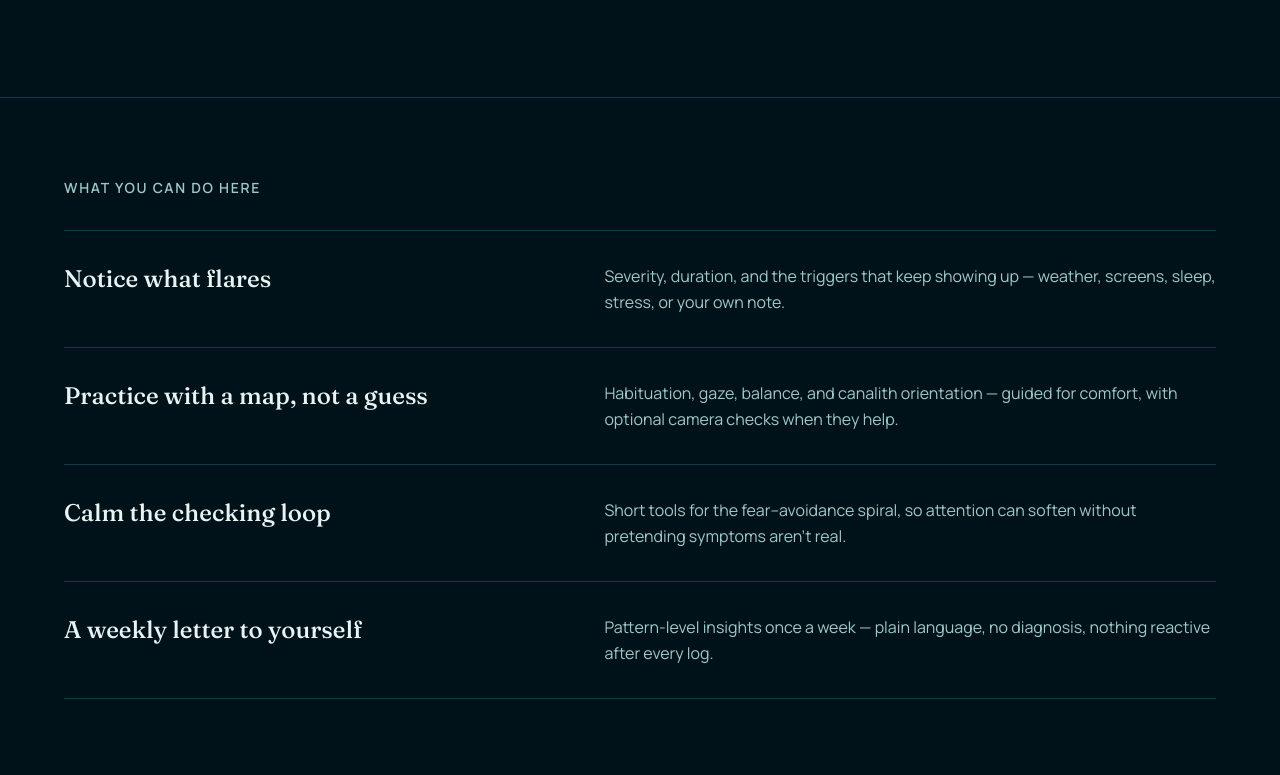
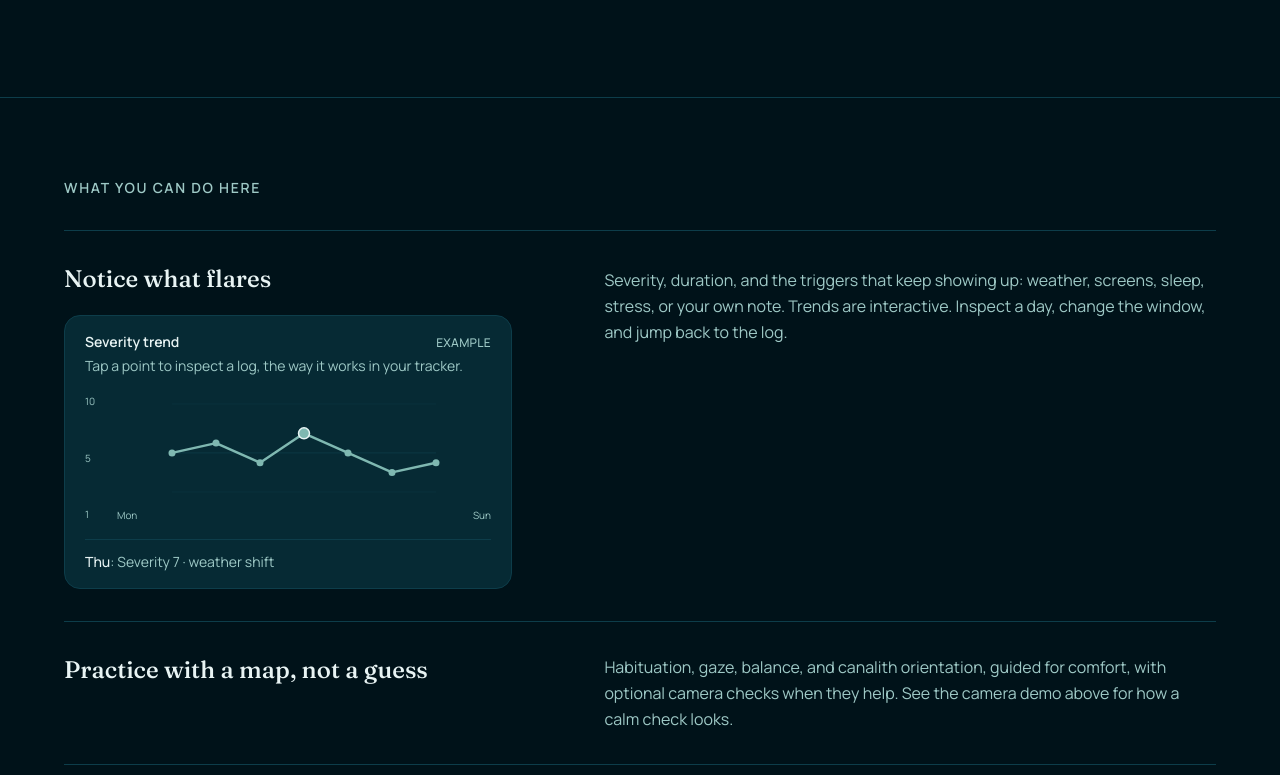
Before and after one commit to dbustosjr/Stasus, a Next.js app: page / in a window 1280 px wide. Shown: the part 2022-2797 px from the top of the page. Built offline with nearby package versions, Linux system fonts and the light colour scheme.

Commit message:
landing page changes and fixes

```diff
--- a/src/app/page.tsx
+++ b/src/app/page.tsx
@@ -1,6 +1,7 @@
 import Link from "next/link";
 import { SiteHeader } from "@/components/site-header";
 import { WebcamDemo } from "@/components/webcam-demo";
+import { LandingSeverityDemo } from "@/components/landing-severity-demo";
 
 /**
  * Persuade landing — editorial calm, brand-first, motion-safe.
@@ -51,7 +52,7 @@ export default async function Home({
             </h1>
             <p className="mt-5 max-w-md text-base leading-relaxed text-[color-mix(in_srgb,white_78%,transparent)] sm:text-lg">
               A quiet place to notice what flares, practice mapped rehab, and
-              ease the checking loop — without turning your body into a
+              ease the checking loop, without turning your body into a
               diagnosis.
             </p>
             <div className="mt-8 flex w-full flex-col gap-5 sm:w-fit">
@@ -89,8 +90,8 @@ export default async function Home({
               See how a calm head-movement check looks in Stasus.
             </h2>
             <p className="mt-3 max-w-xl text-base leading-relaxed text-[var(--stasus-ink-muted)] sm:text-lg">
-              Optional camera support for practice — metadata only, nothing
-              recorded. Tap play when you’re ready; nothing starts on its own.
+              Optional camera support for practice. Metadata only; nothing is
+              recorded. Tap play when you’re ready. Nothing starts on its own.
             </p>
           </div>
           <WebcamDemo />
@@ -105,9 +106,9 @@ export default async function Home({
           </h2>
           <p className="max-w-lg text-base leading-relaxed text-[var(--stasus-ink-muted)] sm:text-lg">
             Stasus is for people living with dizziness, imbalance, and the
-            worry that follows — diagnosed or not. You log what you notice,
-            practice what fits, and get a weekly look at patterns. No scores to
-            chase. No lecture after every entry.
+            worry that follows, whether or not you have a diagnosis. You log
+            what you notice, practice what fits, and get a weekly look at
+            patterns. No scores to chase. No lecture after every entry.
           </p>
         </div>
       </section>
@@ -119,36 +120,79 @@ export default async function Home({
             What you can do here
           </p>
           <ul className="mt-8 divide-y divide-[var(--stasus-border)] border-y border-[var(--stasus-border)]">
-            {[
-              {
-                title: "Notice what flares",
-                body: "Severity, duration, and the triggers that keep showing up — weather, screens, sleep, stress, or your own note.",
-              },
-              {
-                title: "Practice with a map, not a guess",
-                body: "Habituation, gaze, balance, and canalith orientation — guided for comfort, with optional camera checks when they help.",
-              },
-              {
-                title: "Calm the checking loop",
-                body: "Short tools for the fear–avoidance spiral, so attention can soften without pretending symptoms aren’t real.",
-              },
-              {
-                title: "A weekly letter to yourself",
-                body: "Pattern-level insights once a week — plain language, no diagnosis, nothing reactive after every log.",
-              },
-            ].map((item) => (
-              <li
-                key={item.title}
-                className="grid gap-3 py-8 sm:grid-cols-[minmax(0,0.9fr)_minmax(0,1.1fr)] sm:gap-10"
-              >
+            <li className="grid gap-3 py-8 lg:grid-cols-[minmax(0,0.9fr)_minmax(0,1.1fr)] lg:gap-10">
+              <div>
                 <h3 className="font-display text-2xl font-medium text-[var(--stasus-ink)]">
-                  {item.title}
+                  Notice what flares
                 </h3>
-                <p className="text-base leading-relaxed text-[var(--stasus-ink-muted)]">
-                  {item.body}
-                </p>
-              </li>
-            ))}
+                <LandingSeverityDemo />
+              </div>
+              <p className="text-base leading-relaxed text-[var(--stasus-ink-muted)] lg:pt-1">
+                Severity, duration, and the triggers that keep showing up:
+                weather, screens, sleep, stress, or your own note. Trends are
+                interactive. Inspect a day, change the window, and jump back to
+                the log.
+              </p>
+            </li>
+
+            <li className="grid gap-3 py-8 sm:grid-cols-[minmax(0,0.9fr)_minmax(0,1.1fr)] sm:gap-10">
+              <h3 className="font-display text-2xl font-medium text-[var(--stasus-ink)]">
+                Practice with a map, not a guess
+              </h3>
+              <p className="text-base leading-relaxed text-[var(--stasus-ink-muted)]">
+                Habituation, gaze, balance, and canalith orientation, guided for
+                comfort, with optional camera checks when they help. See the
+                camera demo above for how a calm check looks.
+              </p>
+            </li>
+
+            <li className="grid gap-3 py-8 lg:grid-cols-[minmax(0,0.9fr)_minmax(0,1.1fr)] lg:gap-10">
+              <div>
+                <h3 className="font-display text-2xl font-medium text-[var(--stasus-ink)]">
+                  Calm the checking loop
+                </h3>
+                <div
+                  className="mt-5 max-w-md border-y border-[var(--stasus-border)] py-4"
+                  aria-label="Example calm prompts"
+                >
+                  <p className="text-xs font-medium tracking-wide text-[var(--stasus-ink-muted)] uppercase">
+                    Example · quiet prompts
+                  </p>
+                  <ul className="mt-3 space-y-2.5 text-sm leading-relaxed text-[var(--stasus-ink)]">
+                    <li>Name the urge to check, without acting on it yet.</li>
+                    <li>Soften the jaw and unclench the hands.</li>
+                    <li>Choose one planned next step, not another scan.</li>
+                  </ul>
+                </div>
+              </div>
+              <p className="text-base leading-relaxed text-[var(--stasus-ink-muted)] lg:pt-1">
+                Short tools for the fear-avoidance spiral, so attention can
+                soften without pretending symptoms aren’t real.
+              </p>
+            </li>
+
+            <li className="grid gap-3 py-8 lg:grid-cols-[minmax(0,0.9fr)_minmax(0,1.1fr)] lg:gap-10">
+              <div>
+                <h3 className="font-display text-2xl font-medium text-[var(--stasus-ink)]">
+                  A weekly letter to yourself
+                </h3>
+                <blockquote className="mt-5 max-w-md border-l-2 border-[var(--stasus-aqua)] pl-4">
+                  <p className="text-xs font-medium tracking-wide text-[var(--stasus-ink-muted)] uppercase">
+                    Example
+                  </p>
+                  <p className="mt-2 font-display text-base leading-relaxed text-[var(--stasus-ink)]">
+                    A few tougher evenings mid-week, with sleep showing up often.
+                    Nothing here is a grade. Just a gentle look at what clustered,
+                    and room to rest when things spiked.
+                  </p>
+                </blockquote>
+              </div>
+              <p className="text-base leading-relaxed text-[var(--stasus-ink-muted)] lg:pt-1">
+                Pattern-level insights once a week in plain language. No
+                diagnosis, and nothing reactive after every log. Daily and
+                monthly notes are there too when they help.
+              </p>
+            </li>
           </ul>
         </div>
       </section>
@@ -166,7 +210,7 @@ export default async function Home({
             </h2>
             <p className="mt-3 text-base text-[color-mix(in_srgb,white_78%,transparent)]">
               Start with what you’re feeling. You can share a condition label
-              later — or never.
+              later, or never.
             </p>
           </div>
           <Link
@@ -184,7 +228,7 @@ export default async function Home({
             Stasus
           </p>
           <p className="max-w-md text-sm leading-relaxed text-[var(--stasus-ink-muted)]">
-            Wellness support for vestibular symptoms — not a clinic, not a
+            Wellness support for vestibular symptoms. Not a clinic, and not a
             diagnosis engine. Built to stay calm on purpose.
           </p>
         </div>
--- /dev/null
+++ b/src/components/landing-severity-demo.tsx
@@ -0,0 +1,175 @@
+"use client";
+
+import { useId, useState } from "react";
+
+type DemoPoint = {
+  key: string;
+  severity: number;
+  label: string;
+  detail: string;
+};
+
+/** Illustrative sample only — not live user data. */
+const DEMO_POINTS: DemoPoint[] = [
+  { key: "1", severity: 5, label: "Mon", detail: "Severity 5 · sleep came up" },
+  { key: "2", severity: 6, label: "Tue", detail: "Severity 6 · busy screens" },
+  { key: "3", severity: 4, label: "Wed", detail: "Severity 4 · steadier afternoon" },
+  { key: "4", severity: 7, label: "Thu", detail: "Severity 7 · weather shift" },
+  { key: "5", severity: 5, label: "Fri", detail: "Severity 5 · shorter flare" },
+  { key: "6", severity: 3, label: "Sat", detail: "Severity 3 · rest day" },
+  { key: "7", severity: 4, label: "Sun", detail: "Severity 4 · gentle evening" },
+];
+
+export function LandingSeverityDemo() {
+  const titleId = useId();
+  const [selectedKey, setSelectedKey] = useState<string | null>("4");
+  const selected =
+    DEMO_POINTS.find((p) => p.key === selectedKey) ?? null;
+
+  const width = 320;
+  const height = 112;
+  const padX = 28;
+  const padY = 12;
+  const min = 1;
+  const max = 10;
+  const xs = DEMO_POINTS.map((_, i) =>
+    padX + (i * (width - padX * 2)) / (DEMO_POINTS.length - 1),
+  );
+  const ys = DEMO_POINTS.map(
+    (p) => padY + ((max - p.severity) / (max - min)) * (height - padY * 2),
+  );
+  const path = xs
+    .map((x, i) => `${i === 0 ? "M" : "L"} ${x.toFixed(1)} ${ys[i]!.toFixed(1)}`)
+    .join(" ");
+
+  function toggle(key: string) {
+    setSelectedKey((cur) => (cur === key ? null : key));
+  }
+
+  return (
+    <figure
+      className="mt-5 max-w-md rounded-2xl border border-[var(--stasus-border)] bg-[var(--stasus-surface)] px-4 py-4 sm:px-5"
+      aria-labelledby={titleId}
+    >
+      <div className="flex flex-wrap items-baseline justify-between gap-2">
+        <figcaption
+          id={titleId}
+          className="text-sm font-semibold text-[var(--stasus-ink)]"
+        >
+          Severity trend
+        </figcaption>
+        <span className="text-xs font-medium tracking-wide text-[var(--stasus-ink-muted)] uppercase">
+          Example
+        </span>
+      </div>
+      <p className="mt-1 text-sm text-[var(--stasus-ink-muted)]">
+        Tap a point to inspect a log, the way it works in your tracker.
+      </p>
+
+      <div className="mt-4 flex gap-2">
+        <div
+          className="flex w-6 shrink-0 flex-col justify-between py-1 text-[10px] leading-none text-[var(--stasus-ink-muted)]"
+          aria-hidden
+        >
+          <span>10</span>
+          <span>5</span>
+          <span>1</span>
+        </div>
+        <div className="min-w-0 flex-1">
+          <svg
+            viewBox={`0 0 ${width} ${height}`}
+            className="h-28 w-full"
+            role="img"
+            aria-label="Example severity over a recent week"
+          >
+            {[1, 5, 10].map((sev) => {
+              const y =
+                padY + ((max - sev) / (max - min)) * (height - padY * 2);
+              return (
+                <line
+                  key={sev}
+                  x1={padX}
+                  x2={width - padX}
+                  y1={y}
+                  y2={y}
+                  stroke="var(--stasus-border)"
+                  strokeWidth="1"
+                  opacity={sev === 5 ? 0.7 : 0.35}
+                />
+              );
+            })}
+            <path
+              d={path}
+              fill="none"
+              stroke="var(--stasus-teal-secondary)"
+              strokeWidth="2.5"
+              strokeLinecap="round"
+              strokeLinejoin="round"
+              className="motion-safe:animate-[stasus-rise_0.9s_ease-out_both]"
+              pointerEvents="none"
+            />
+            {DEMO_POINTS.map((point, i) => {
+              const x = xs[i]!;
+              const y = ys[i]!;
+              const on = selectedKey === point.key;
+              return (
+                <g key={point.key}>
+                  <circle
+                    cx={x}
+                    cy={y}
+                    r={14}
+                    fill="transparent"
+                    className="cursor-pointer"
+                    role="button"
+                    tabIndex={0}
+                    aria-label={`${point.label}: severity ${point.severity}`}
+                    aria-pressed={on}
+                    onClick={() => toggle(point.key)}
+                    onKeyDown={(e) => {
+                      if (e.key === "Enter" || e.key === " ") {
+                        e.preventDefault();
+                        toggle(point.key);
+                      }
+                    }}
+                  />
+                  <circle
+                    cx={x}
+                    cy={y}
+                    r={on ? 5.5 : 3.5}
+                    fill="var(--stasus-aqua)"
+                    stroke={on ? "var(--stasus-ink)" : "transparent"}
+                    strokeWidth={on ? 1.5 : 0}
+                    pointerEvents="none"
+                  />
+                </g>
+              );
+            })}
+          </svg>
+          <div className="mt-1 flex justify-between text-[10px] text-[var(--stasus-ink-muted)]">
+            <span>{DEMO_POINTS[0]!.label}</span>
+            <span>{DEMO_POINTS[DEMO_POINTS.length - 1]!.label}</span>
+          </div>
+        </div>
+      </div>
+
+      <div
+        className="mt-4 border-t border-[var(--stasus-border)] pt-3"
+        aria-live="polite"
+      >
+        {selected ? (
+          <p className="text-sm text-[var(--stasus-ink)]">
+            <span className="font-medium">{selected.label}</span>
+            <span className="text-[var(--stasus-ink-muted)]">
+              {": "}
+              {selected.detail}
+            </span>
+          </p>
+        ) : (
+          <p className="text-sm text-[var(--stasus-ink-muted)]">
+            Tap a point to see an example detail.
+          </p>
+        )}
+      </div>
+    </figure>
+  );
+}
```
